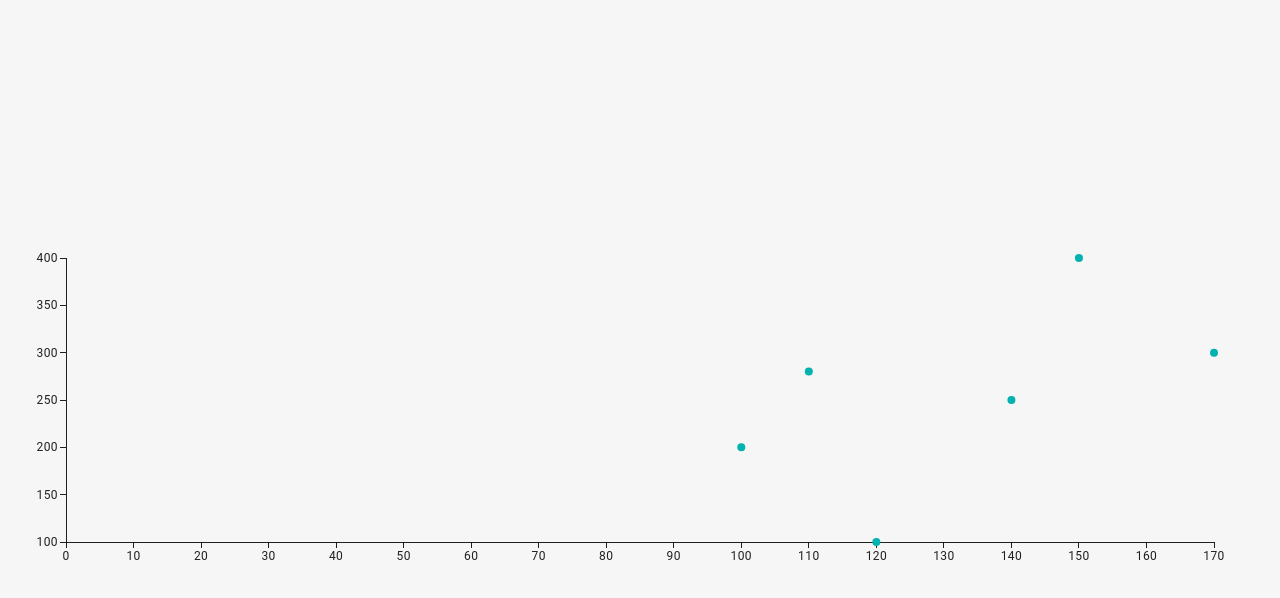
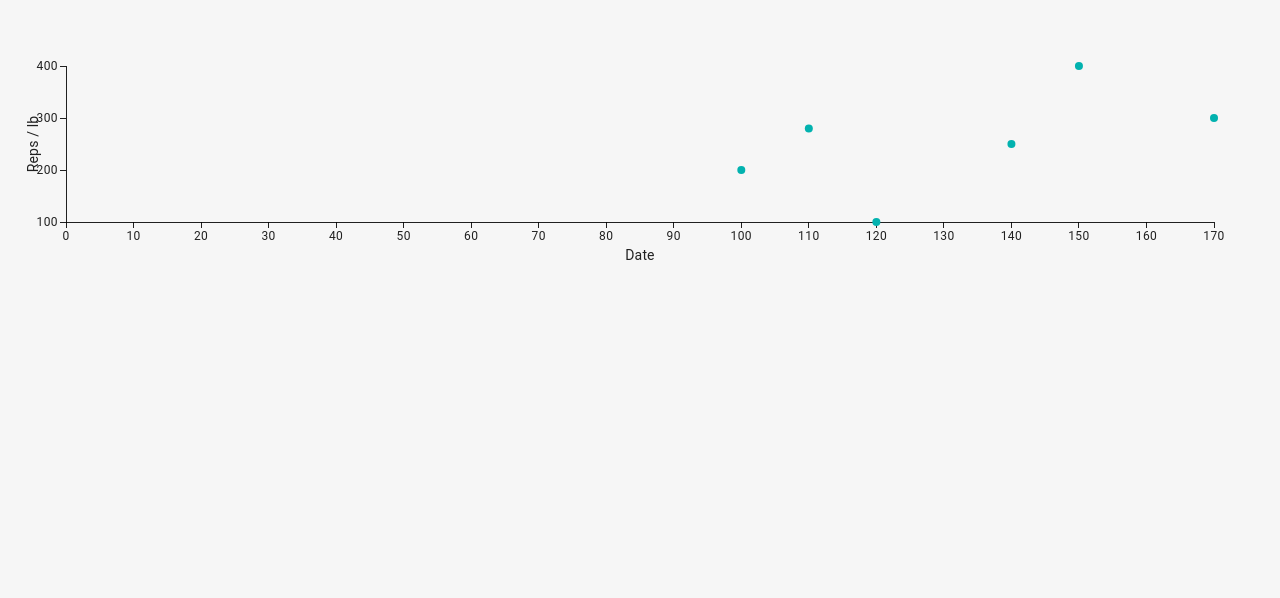
Before and after one commit to eurdoch/zoe, a React (Vite) app: page / in a window 1280 px wide. Shown: the top 598 px of the page. Built offline with nearby package versions, Linux system fonts and the light colour scheme.

Commit message:
Add labels

```diff
--- a/src/App.tsx
+++ b/src/App.tsx
@@ -12,11 +12,12 @@ const data = [
 
 function App() {
   return (
-    <div className="flex flex-col justify-center items-center p-4 w-screen h-screen">
-      <div className="w-full h-1/2">
+    <div className="flex flex-col items-center p-4 w-screen h-screen">
+      <div className="w-full h-1/3">
         <ScatterChart
           series={[{ data }]}
-          xAxis={[{ min: 0 }]}
+          xAxis={[{ min: 0, label: 'Date' }]}
+          yAxis={[{ label: 'Reps / lb' }]}
         />
       </div>
     </div>
--- a/src/output.css
+++ b/src/output.css
@@ -586,6 +586,10 @@ video {
   height: 100%;
 }
 
+.h-1\/3 {
+  height: 33.333333%;
+}
+
 .w-96 {
   width: 24rem;
 }
```
